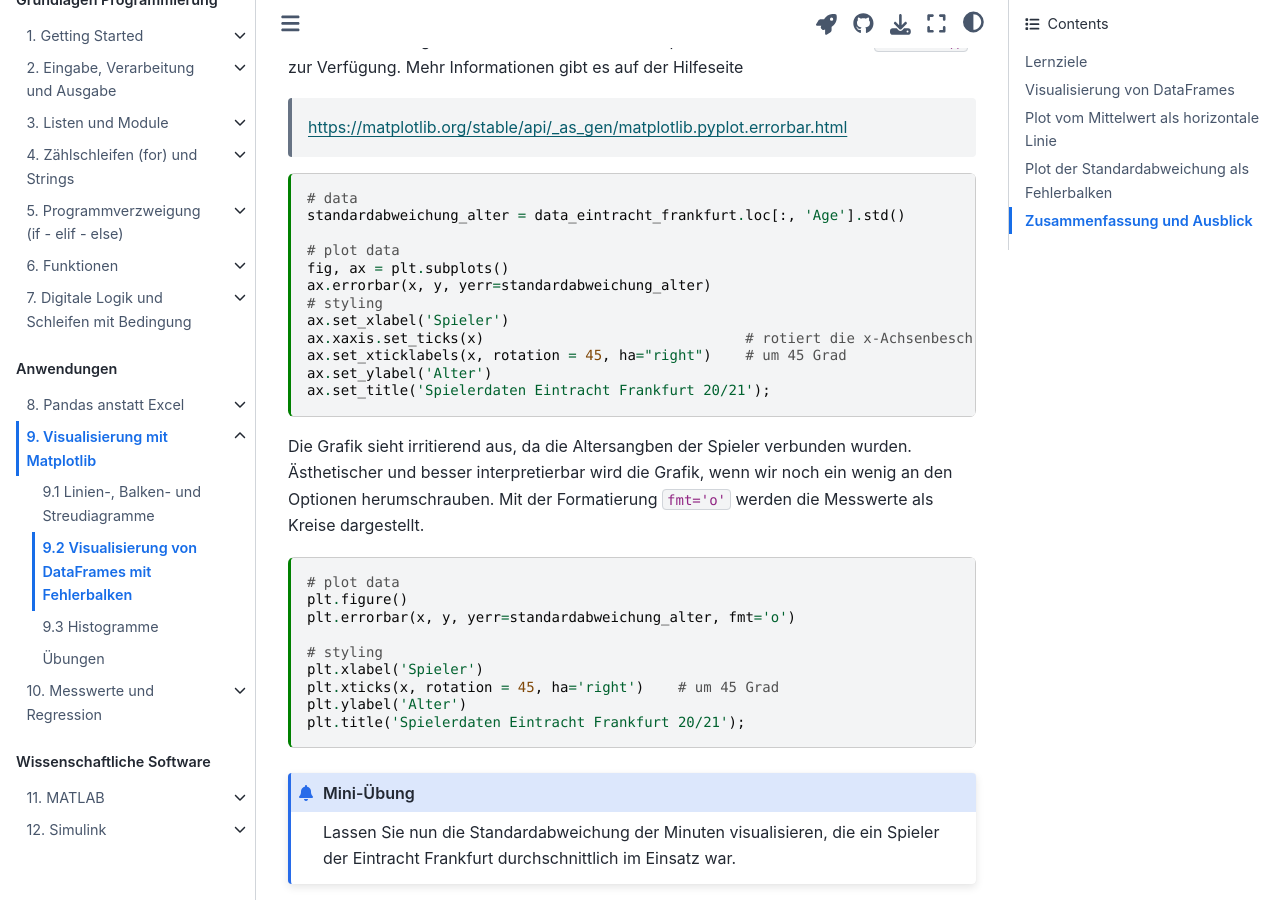
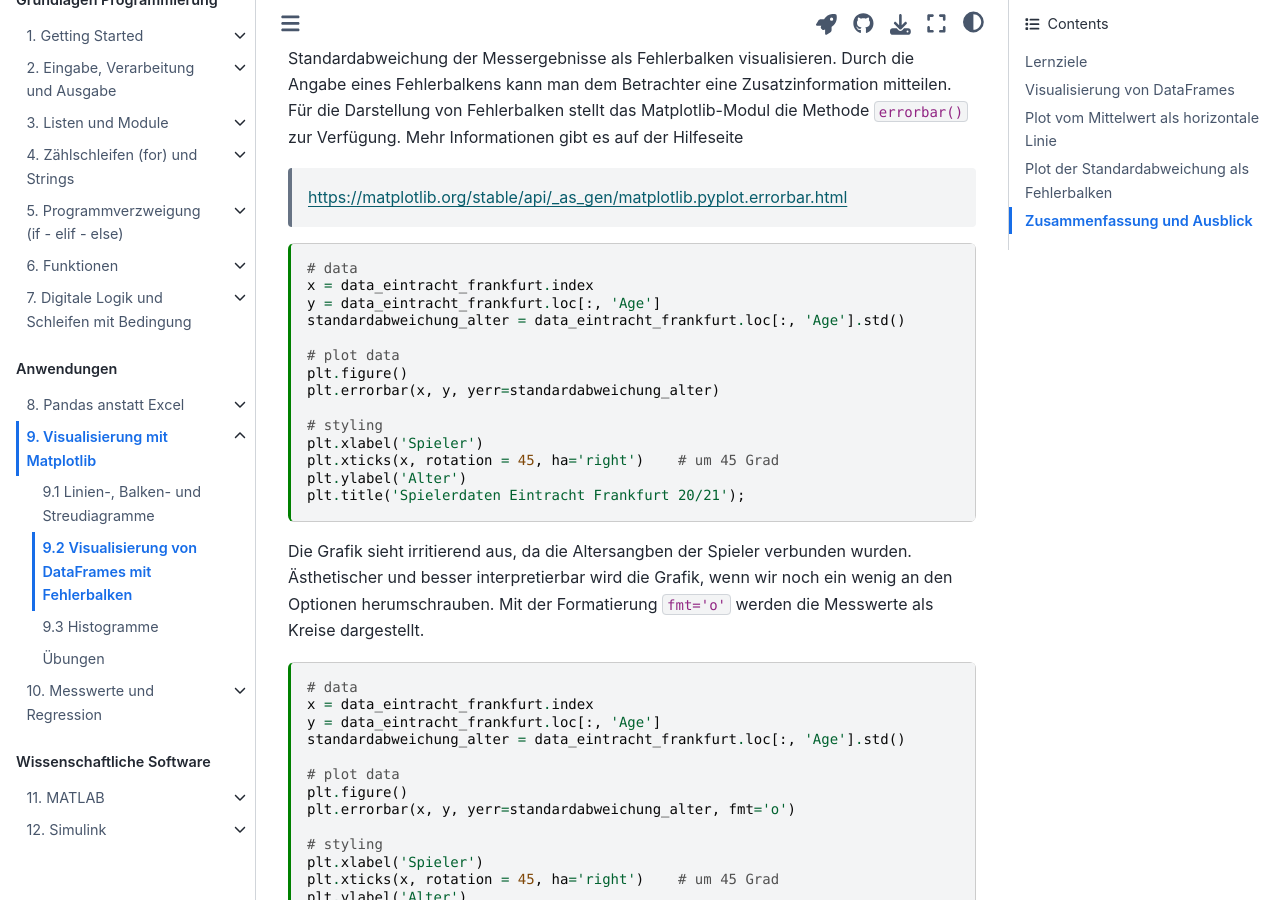
Before and after one commit to gramschs/book_python, a Jupyter Book: the page built from doc/chapter09/chapter09_sec02.md, in a window 1280 px wide and 900 px high, scrolled down 3509 px. Built offline with Jupyter Book 1.0.4 settings and Sphinx 7.4.7 and the Sphinx Book theme 1.1.4, drawn with Linux system fonts in a browser that asks for light colours; some of the changed text lies outside the part shown.

Commit message:
bugfixes

````diff
--- a/doc/chapter09/chapter09_sec02.md
+++ b/doc/chapter09/chapter09_sec02.md
@@ -147,7 +147,11 @@ zeichnen wir eine horizontale Linie mit der Höhe des Altersdurchschnitts. Dazu
 verwenden wir die Funktion `axhline()`.
 
 ```{code-cell} ipython3
-# plot
+# Daten
+x = data_eintracht_frankfurt.index
+y = data_eintracht_frankfurt.loc[:, 'Age']
+
+# Visualisierung
 plt.figure()
 plt.bar(x,y)
 plt.xlabel('Spieler')
@@ -204,17 +208,19 @@ Hilfeseite
 
 ```{code-cell} ipython3
 # data
+x = data_eintracht_frankfurt.index
+y = data_eintracht_frankfurt.loc[:, 'Age']
 standardabweichung_alter = data_eintracht_frankfurt.loc[:, 'Age'].std()
 
 # plot data
-fig, ax = plt.subplots()
-ax.errorbar(x, y, yerr=standardabweichung_alter)
+plt.figure()
+plt.errorbar(x, y, yerr=standardabweichung_alter)
+
 # styling
-ax.set_xlabel('Spieler')
-ax.xaxis.set_ticks(x)                               # rotiert die x-Achsenbeschriftung
-ax.set_xticklabels(x, rotation = 45, ha="right")    # um 45 Grad
-ax.set_ylabel('Alter')
-ax.set_title('Spielerdaten Eintracht Frankfurt 20/21');
+plt.xlabel('Spieler')
+plt.xticks(x, rotation = 45, ha='right')    # um 45 Grad
+plt.ylabel('Alter')
+plt.title('Spielerdaten Eintracht Frankfurt 20/21');
 ```
 
 Die Grafik sieht irritierend aus, da die Altersangben der Spieler verbunden
@@ -223,6 +229,11 @@ ein wenig an den Optionen herumschrauben. Mit der Formatierung `fmt='o'` werden
 die Messwerte als Kreise dargestellt.
 
 ```{code-cell} ipython3
+# data
+x = data_eintracht_frankfurt.index
+y = data_eintracht_frankfurt.loc[:, 'Age']
+standardabweichung_alter = data_eintracht_frankfurt.loc[:, 'Age'].std()
+
 # plot data
 plt.figure()
 plt.errorbar(x, y, yerr=standardabweichung_alter, fmt='o')
````
Also changed, not shown: doc/chapter09/chapter09_sec01.md (+5 -4 lines).
